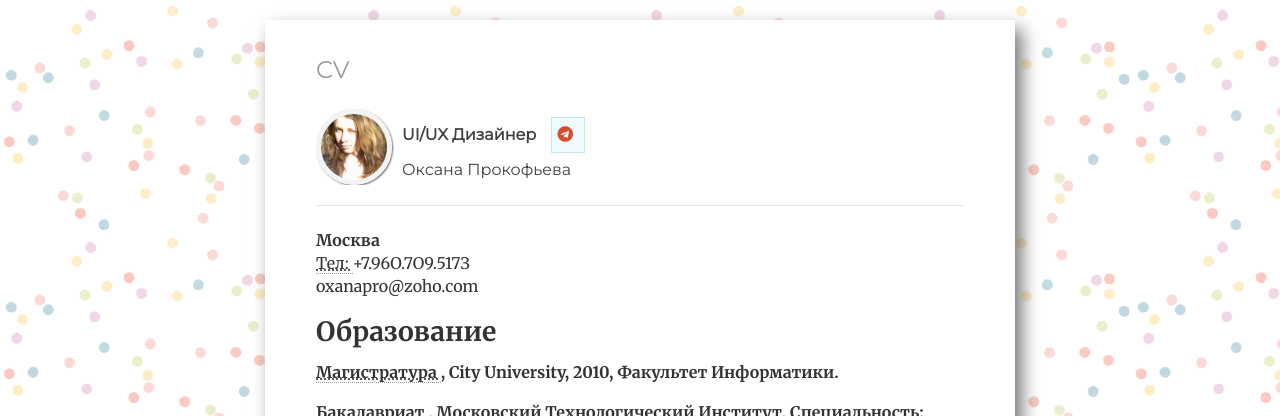
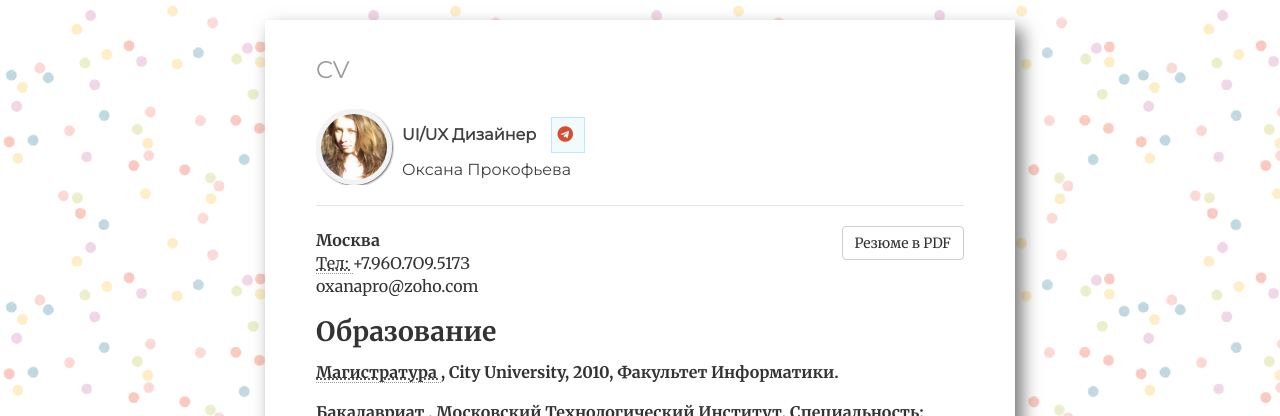
Before and after one commit to cvkp/cvkp.github.io, a Jekyll site: the page built from index.html, in a window 1280 px wide. Shown: the top 416 px of the page. Built offline with Jekyll 4.4.1, drawn with Linux system fonts in a browser that asks for light colours; nearby versions of some CDN libraries; the list of posts is cut into pages by our own code.

Commit message:
Update index.html

```diff
--- a/index.html
+++ b/index.html
@@ -65,7 +65,7 @@ ref: cv
 
 			<!-- /header -->
 			<div class="cv" style="margin-top: 0px;">
-				<!--<a href="/cv/cv-kp.pdf" class="btn btn-default pull-right" title="Резюме в PDF">Резюме в PDF</a> -->
+				<a href="/cv/cv-kp.pdf" class="btn btn-default pull-right" title="Резюме в PDF">Резюме в PDF</a>
 				<div itemscope itemtype="http://data-vocabulary.org/Person">
 					<span itemprop="name">
 					</span>
```
